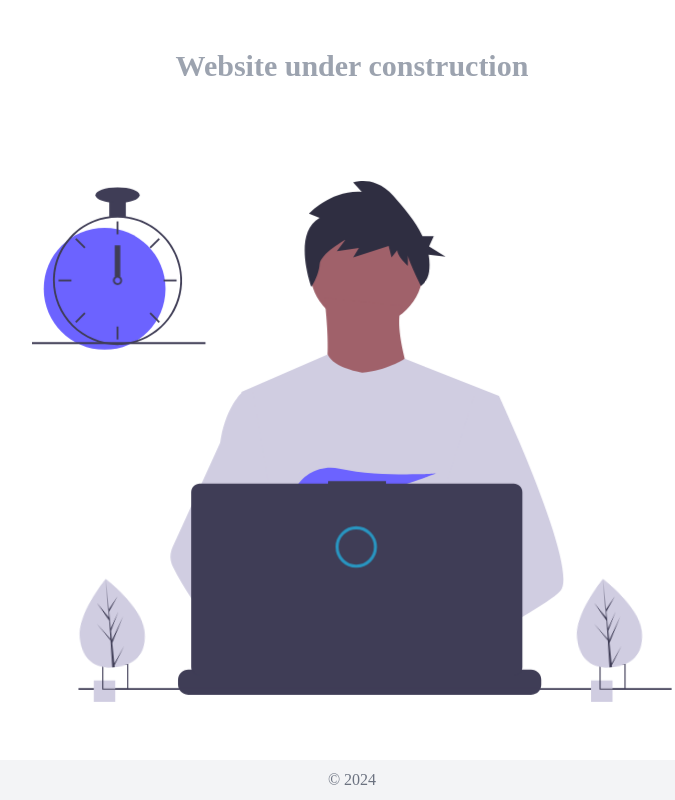
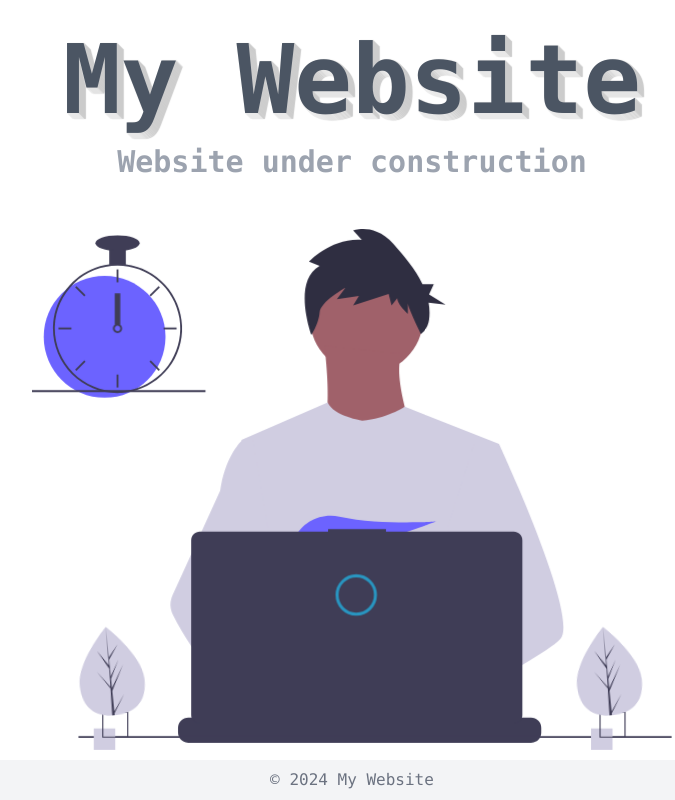
Before and after one commit to prvashisht/wip-boilerplate, a Nuxt app: page / in a window 1280 px wide. Shown: the whole page, without its empty margins (288-963 px from the left). Built offline with nearby package versions, Linux system fonts and the light colour scheme.

Commit message:
Update websiteDetails structure

```diff
--- a/components/WorkInProgress.vue
+++ b/components/WorkInProgress.vue
@@ -1,7 +1,7 @@
 <template>
-  <div class="flex flex-col min-h-screen justify-between text-gray-500">
+  <div class="font-mono flex flex-col min-h-screen justify-between text-gray-500">
     <header class="flex flex-col gap-2 md:gap-4 items-center p-4 md:p-8 text-center">
-      <h1 class="font-extrabold text-6xl md:text-8xl text-gray-600 shadowed">{{ websiteName }}</h1>
+      <h1 class="font-extrabold text-6xl md:text-8xl text-gray-600 shadowed">{{ website.name }}</h1>
       <h2 class="font-bold text-xl md:text-3xl text-gray-400">Website under construction</h2>
     </header>
 
@@ -10,33 +10,31 @@
     </main>
 
     <footer class="flex justify-center items-center p-2 text-sm md:text-base text-center bg-gray-100">
-      &copy; {{ new Date().getFullYear() }} {{ websiteName }}
+      &copy; {{ new Date().getFullYear() }} {{ website.name }}
     </footer>
   </div>
 </template>
 
 <script lang="ts" setup>
-const { websites } = useRuntimeConfig().public as { websites: Record<string, string> };
+import { type WebsiteDetails } from '@/types/websiteDetails';
+
+// TODO: Move this to private runtime config
+const { websites }: { websites: Record<string, WebsiteDetails> } = useRuntimeConfig().public;
 const { hostname } = useRequestURL();
-const websiteName = websites[hostname];
+const website = websites[hostname] || websites.default;
 
 useHead({
-  title: `${websiteName} | Website under construction`,
+  title: `${website.name} | Website under construction`,
   meta: [
     {
       name: 'description',
-      content: 'Website under construction'
-    }
-  ]
+      content: website.description || "Website under construction",
+    },
+  ],
 });
 </script>
 
 <style>
-/* TODO: Move to a common place */
-body{
-  font-family: "Montserrat";
-}
-
 .shadowed{
   text-shadow:
   1px 0px 1px #ccc, 0px 1px 1px #eee,
--- a/nuxt.config.ts
+++ b/nuxt.config.ts
@@ -1,11 +1,22 @@
-// TODO: Add a default website config
+import { type WebsiteDetails } from "./types/websiteDetails";
+
+const defaultWebsite = {
+  name: "My Website",
+  description: "Website under construction",
+  phone: "",
+  phonelink: "",
+  email: "",
+};
 
 export default defineNuxtConfig({
   devtools: { enabled: true },
   modules: ['@nuxtjs/tailwindcss'],
   runtimeConfig: {
     public: {
-      websites: JSON.parse(process.env.WEBSITES || '{}') as Record<string, string>,
+      websites: {
+        ...JSON.parse(process.env.WEBSITES || '{}'),
+        "default": defaultWebsite,
+      } as Record<string, WebsiteDetails>,
     },
   },
 })
--- /dev/null
+++ b/types/websiteDetails.ts
@@ -0,0 +1,7 @@
+export type WebsiteDetails = {
+  name: string;
+  description?: string;
+  phone?: string;
+  phonelink?: string;
+  email?: string;
+};
```
